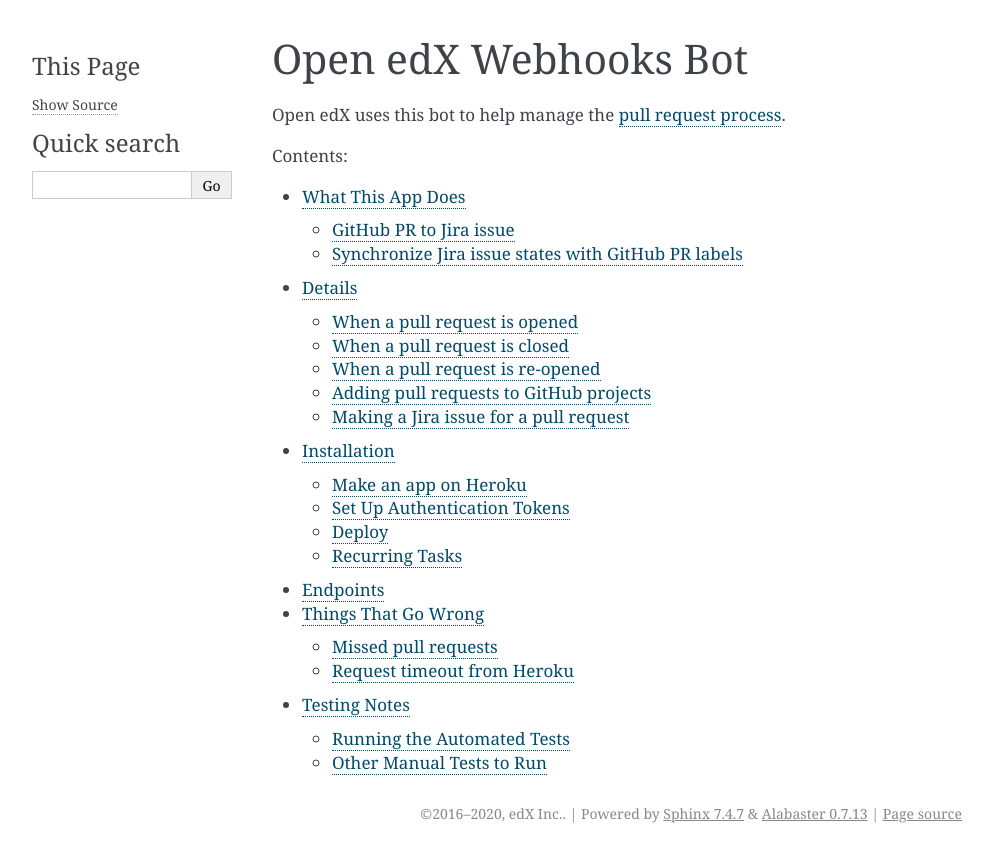
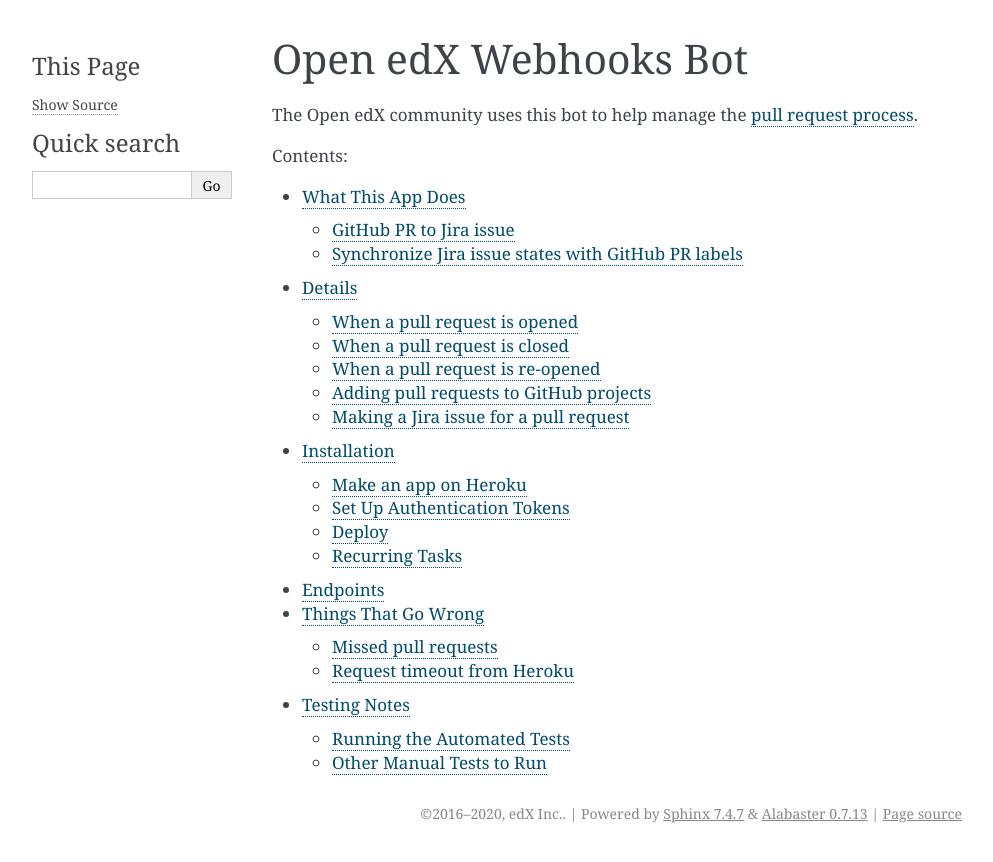
Before and after one commit to openedx/openedx-webhooks, a Sphinx documentation site: the page built from docs/index.rst, in a window 1280 px wide. Shown: the top 862 px of the page, without its empty margins (148-1141 px from the left). Built offline with Sphinx 7.4.7, drawn with Linux system fonts in a browser that asks for light colours.

```diff
--- a/docs/index.rst
+++ b/docs/index.rst
@@ -6,7 +6,7 @@
 Open edX Webhooks Bot
 =====================
 
-Open edX uses this bot to help manage the `pull request process`_.
+The Open edX community uses this bot to help manage the `pull request process`_.
 
 Contents:
 
@@ -21,4 +21,4 @@ Contents:
    testing
 
 
-.. _pull request process: http://edx.readthedocs.org/projects/edx-developer-guide/en/latest/process/overview.html
+.. _pull request process: https://docs.openedx.org/en/latest/developers/references/developer_guide/process/index.html
```
